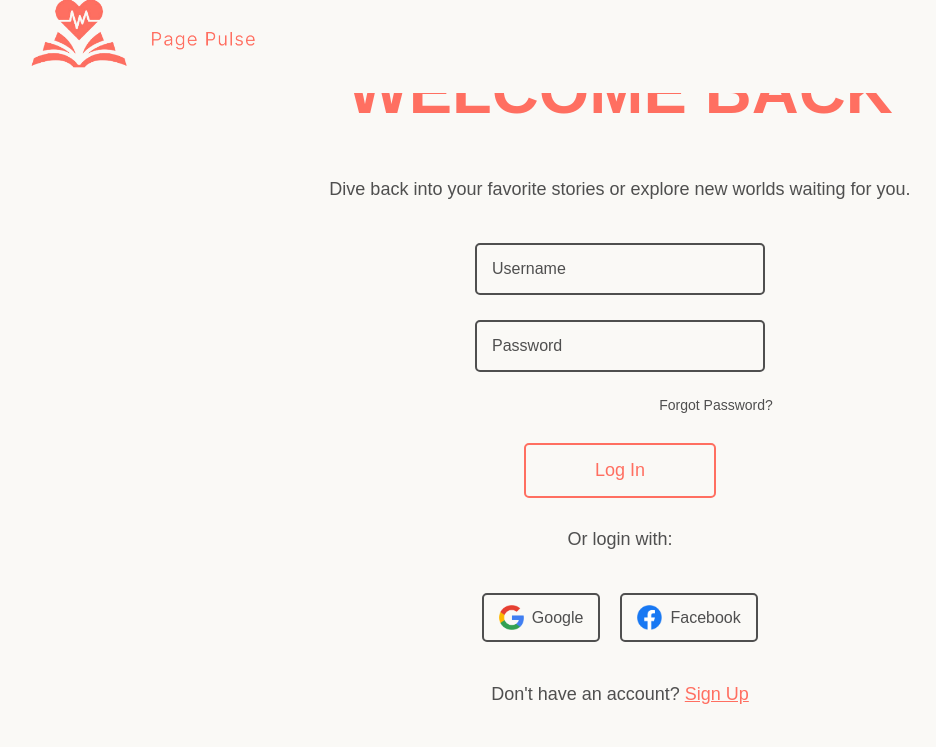
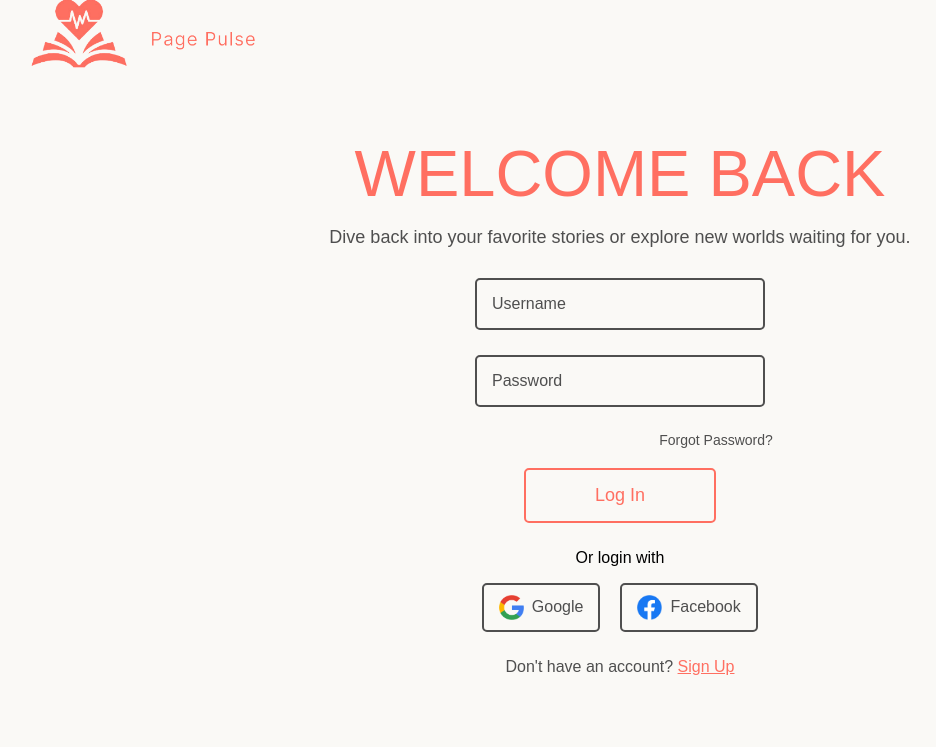
Before and after one commit to cabadany/PagePulse, a Django app: page /login/ in a window 1280 px wide. Shown: the part 21-768 px from the top of the page, without its empty margins (20-956 px from the left). Run offline with Django 5.2, Linux system fonts and the light colour scheme.

Commit message:
Initial Commit of index.html, signup.html, login.html

```diff
--- a/PagePulse/main/templates/main/login.html
+++ b/PagePulse/main/templates/main/login.html
@@ -40,15 +40,16 @@
             font-size: 65px;
             color: #FF6F61;
             letter-spacing: 10%;
-            margin-bottom: 30px;
-            font-weight: bold;
+            margin-bottom: 1px;
+            margin-top: 70px;
+            font-weight: 300;
         }
 
-        p {
+        h2 {
             font-size: 18px;
             color: #4F4F4F;
-            margin-bottom: 40px;
-            line-height: 1.5;
+            margin-bottom: 30px;
+            font-weight: 300;
         }
 
         .login-form {
@@ -91,7 +92,7 @@
             font-size: 18px;
             cursor: pointer;
             border-radius: 5px;
-            margin-top: 10px;
+            margin-top: 0px;
         }
 
         .social-login {
@@ -128,7 +129,8 @@
         }
 
         .signup-link {
-            margin-top: 1px;
+            margin-top: -10px;
+            color: #4F4F4F;
         }
 
         .signup-link a {
@@ -145,7 +147,7 @@
     </header>
 
     <h1>WELCOME BACK</h1>
-    <p>Dive back into your favorite stories or explore new worlds waiting for you.</p>
+    <h2>Dive back into your favorite stories or explore new worlds waiting for you.</h2>
 
     <form class="login-form" action="#" method="POST">
         {% csrf_token %}
@@ -159,7 +161,7 @@
     </form>
 
     <div class="social-login">
-        <p>Or login with:</p>
+        <p>Or login with</p>
         <div class="social-box">
             <a href="#" class="social-link">
                 <img src="{% static 'main/images/google-logo.png' %}" alt="Google Logo">
--- a/PagePulse/main/templates/main/signup.html
+++ b/PagePulse/main/templates/main/signup.html
@@ -66,7 +66,7 @@
             display: flex;
             justify-content: space-between;
             width: 100%;
-            margin-bottom: 15px;
+            margin-bottom: 1px;
         }
 
         .name-inputs input {
--- a/PagePulse/main/urls.py
+++ b/PagePulse/main/urls.py
@@ -1,4 +1,4 @@
-from django.urls import path
+from django.urls import path, include
 from .views import index, login_view, signup_view
 
 urlpatterns = [
```
Also changed, not shown: PagePulse/main/templates/main/index.html (+19 -7 lines), PagePulse/db.sqlite3.
